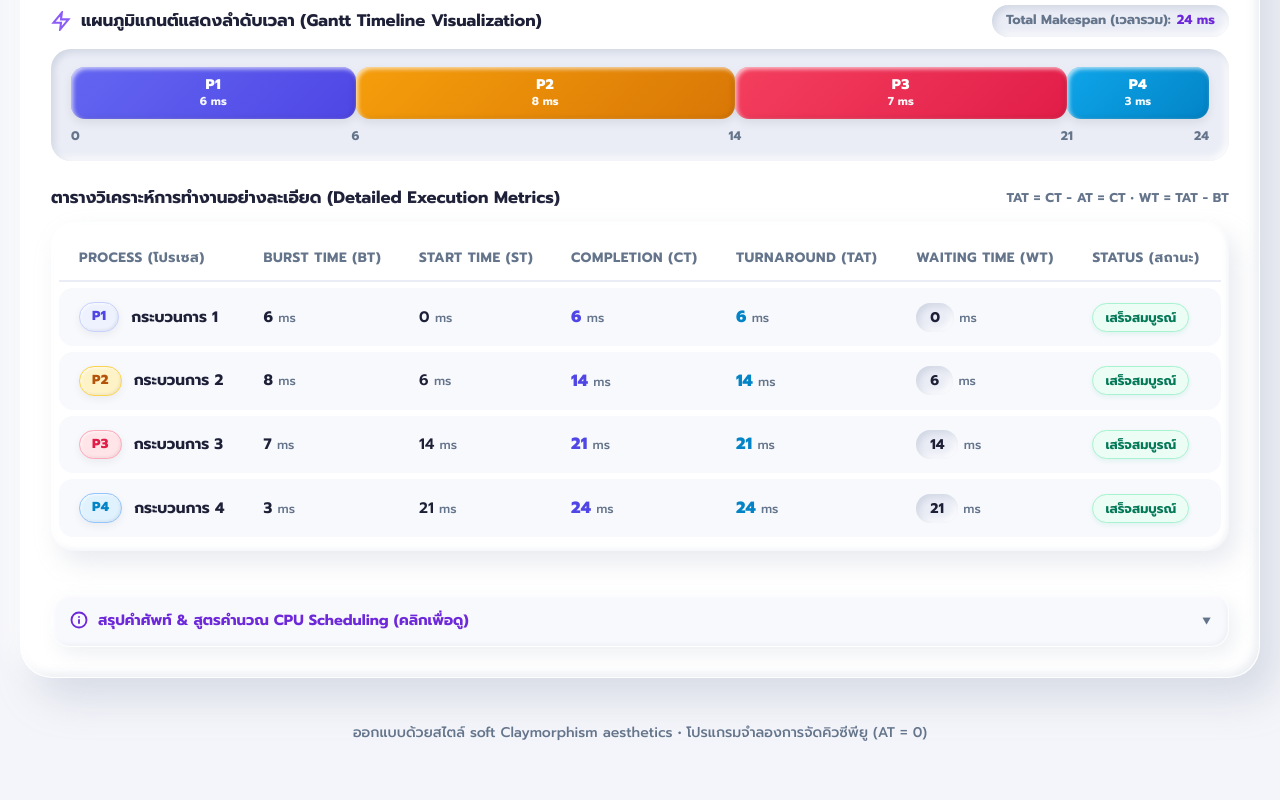
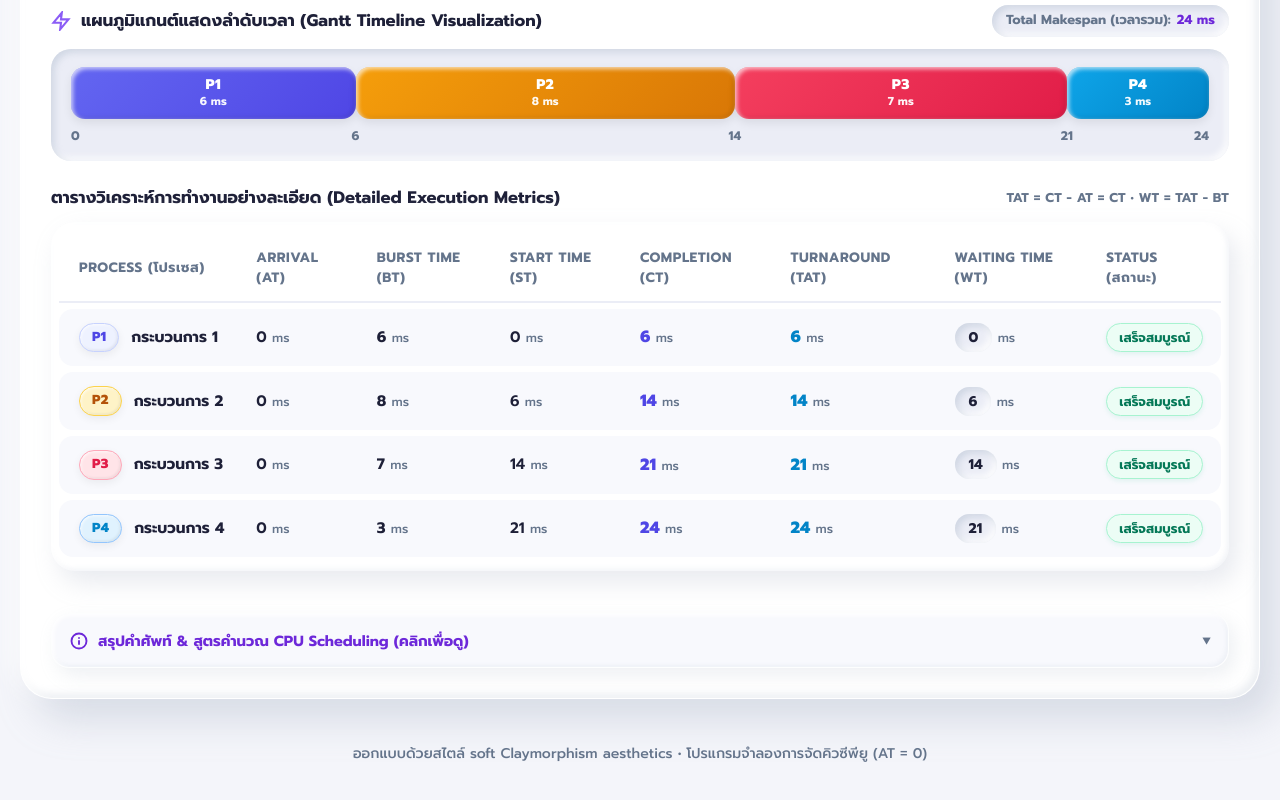
Before and after one commit to nuuice5412/cpu-scheduler, a website: page index.html in a window 1280 px wide. Shown: the part 988-1788 px from the top of the page. Drawn offline with Linux system fonts and the light colour scheme.

Commit message:
feat(ui): add the Arrival Time column and assignment deliverables to README
- the metrics table now shows exactly the columns the assignment requires:
  PROCESS, ARRIVAL (AT), BURST TIME, START, COMPLETION, TURNAROUND, WAITING, STATUS
  (AT is always 0 in this simulator, but the column is required by the brief)
- i18n keys for the new header (th/en); engine rows now carry `at: 0`
- keep the process name on one line now that the table has eight columns
- README: sample test data (the three required cases plus a hand-verified
  FCFS calculation), tools & versions, and the AI usage disclosure section
- regenerate the light/dark screenshots so they match the new table

```diff
--- a/app.js
+++ b/app.js
@@ -228,7 +228,8 @@
       totalMakespanNum: makespan,
       blocks,
       stamps,
-      rows,
+      // AT = 0 สำหรับทุกโปรเซส (ข้อกำหนดของโจทย์) — ใส่ไว้เพื่อให้ตารางมีคอลัมน์ Arrival Time
+      rows: rows.map(r => Object.assign({ at: 0 }, r)),
       descTh,
       descEn
     };
@@ -389,6 +390,7 @@
               <span class="proc-cell-name">${procLabel}</span>
             </div>
           </td>
+          <td>${r.at} <span class="unit-text">ms</span></td>
           <td><strong>${r.bt}</strong> <span class="unit-text">ms</span></td>
           <td>${r.st} <span class="unit-text">ms</span></td>
           <td><span class="ct-highlight">${r.ct}</span> <span class="unit-text">ms</span></td>
--- a/index.html
+++ b/index.html
@@ -380,6 +380,7 @@
                 <thead>
                   <tr>
                     <th scope="col" class="th-process" id="th-process">PROCESS</th>
+                    <th scope="col" id="th-at">ARRIVAL (AT)</th>
                     <th scope="col" id="th-bt">BURST TIME (BT)</th>
                     <th scope="col" id="th-st">START TIME (ST)</th>
                     <th scope="col" id="th-ct">COMPLETION (CT)</th>
@@ -477,6 +478,7 @@
           formulaHintText: "TAT = CT - AT = CT • WT = TAT - BT",
           resultsTableAria: "ตารางผลการคำนวณการจัดคิวของกระบวนการ",
           thProcess: "PROCESS (โปรเซส)",
+          thAt: "ARRIVAL (AT)",
           thBt: "BURST TIME (BT)",
           thSt: "START TIME (ST)",
           thCt: "COMPLETION (CT)",
@@ -557,6 +559,7 @@
           formulaHintText: "TAT = CT - AT = CT • WT = TAT - BT",
           resultsTableAria: "Detailed metrics table for CPU processes",
           thProcess: "PROCESS",
+          thAt: "ARRIVAL (AT)",
           thBt: "BURST TIME (BT)",
           thSt: "START TIME (ST)",
           thCt: "COMPLETION TIME (CT)",
@@ -632,6 +635,7 @@
           'label-table-title': t.labelTableTitle,
           'formula-hint-text': t.formulaHintText,
           'th-process': t.thProcess,
+          'th-at': t.thAt,
           'th-bt': t.thBt,
           'th-st': t.thSt,
           'th-ct': t.thCt,
--- a/styles.css
+++ b/styles.css
@@ -1391,6 +1391,7 @@ body {
   font-family: var(--font-heading);
   font-weight: 700;
   color: var(--text-main);
+  white-space: nowrap;
 }
 .ct-highlight {
   font-family: var(--font-heading);
```
Also changed, not shown: README.md, docs/screenshot-dark.png, docs/screenshot-light.png.
